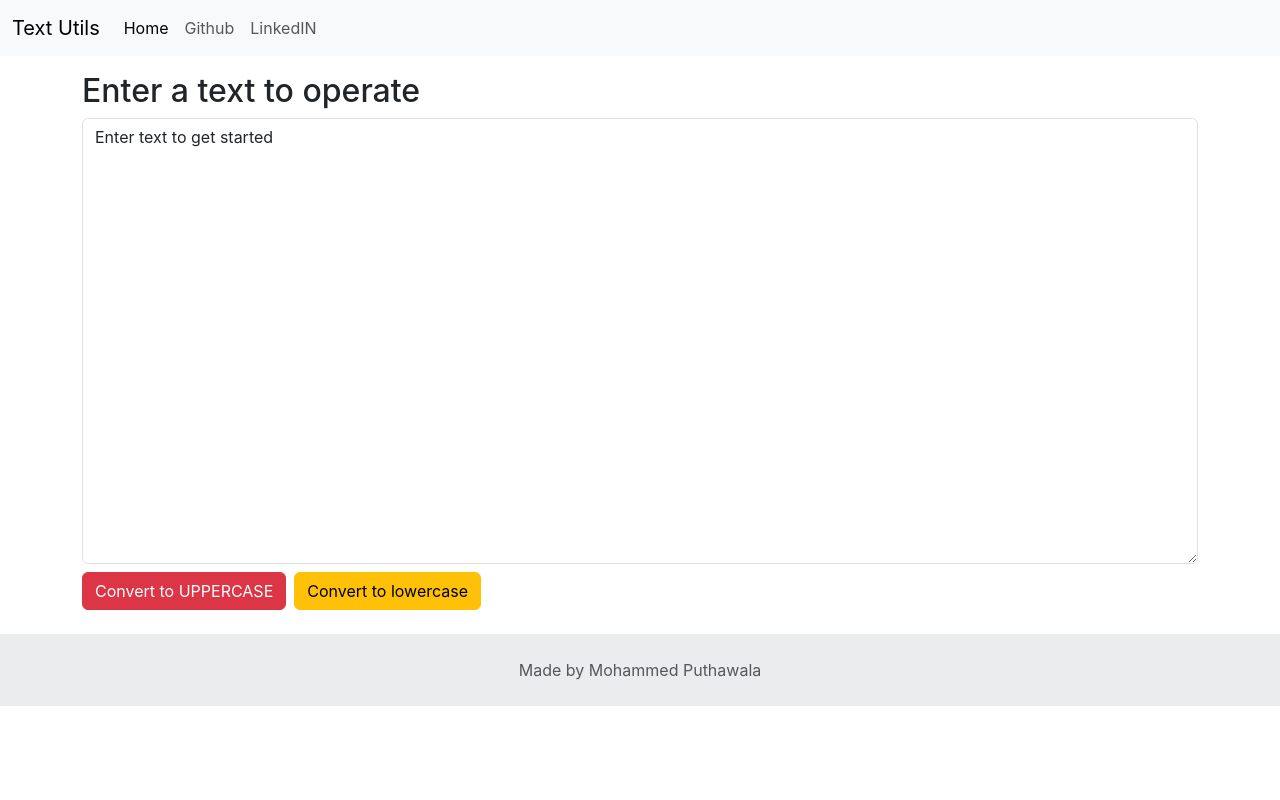
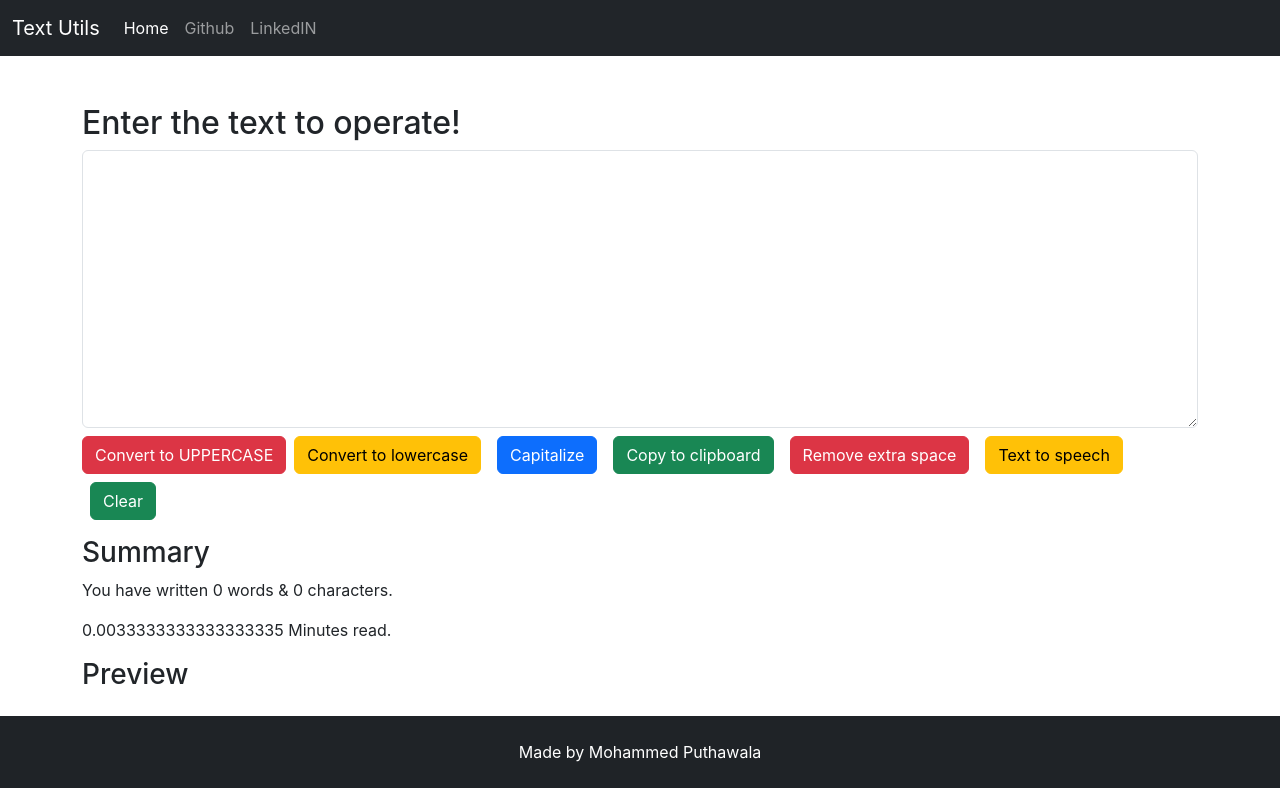
Before and after one commit to Ntrv3390/react-text-utils, a React (Create React App) app: page / in a window 1280 px wide. Built offline with nearby package versions, Linux system fonts and the light colour scheme.

Commit message:
Major changes and new functions added

```diff
--- a/package.json
+++ b/package.json
@@ -9,6 +9,7 @@
     "bootstrap": "^5.3.0",
     "react": "^18.2.0",
     "react-dom": "^18.2.0",
+    "react-router-dom": "^6.14.1",
     "react-scripts": "5.0.1",
     "web-vitals": "^2.1.4"
   },
--- a/src/App.js
+++ b/src/App.js
@@ -2,12 +2,20 @@ import './App.css';
 import { Navbar } from './modules/Navbar';
 import { Textform } from './modules/Textform';
 import { Footer } from './modules/Footer';
+import {BrowserRouter as Router,
+  Routes,
+  Route
+} from 'react-router-dom';
 
 function App() {
   return (
     <>
       <Navbar title="Text Utils"/>
-      <Textform heading="Enter a text to operate"/>
+      <Router>
+        <Routes>
+          <Route exact path="/" element={<Textform heading="Enter the text to operate!"/>}></Route>
+        </Routes>
+      </Router>
       <Footer name="Mohammed Puthawala"/>
     </>
   );
--- a/src/modules/Footer.js
+++ b/src/modules/Footer.js
@@ -4,9 +4,10 @@ import PropTypes from 'prop-types';
 export const Footer = (props) => {
     const copyrightStyle = {
         backgroundColor: 'rgba(0,0,0,0.05)',
+        color:'#fff'
     }
   return (
-<footer className="mt-4 text-center text-lg-start bg-light text-muted">
+<footer className="mt-4 text-center text-lg-start bg-dark text-muted">
   <div className="text-center p-4" style={copyrightStyle}>
     Made by {props.name}
   </div>
--- a/src/modules/Navbar.js
+++ b/src/modules/Navbar.js
@@ -3,7 +3,7 @@ import PropTypes  from 'prop-types';
 
 export const Navbar = (props) => {
   return (
-        <nav className="navbar navbar-expand-lg bg-body-tertiary">
+<nav className="navbar navbar-expand-lg navbar-dark bg-dark">
   <div className="container-fluid">
     <a className="navbar-brand" href="/">{props.title}</a>
     <button className="navbar-toggler" type="button" data-bs-toggle="collapse" data-bs-target="#navbarSupportedContent" aria-controls="navbarSupportedContent" aria-expanded="false" aria-label="Toggle navigation">
--- a/src/modules/Textform.js
+++ b/src/modules/Textform.js
@@ -10,19 +10,56 @@ export const Textform = (props) => {
         let newText = text.toLowerCase();
         setText(newText);
     }
+    const handleCapitalize = () => {
+        const capital = text.toLowerCase();
+        const newT = capital.charAt(0).toUpperCase() + capital.slice(1)
+        setText(newT);
+    }
     const handleChange = (event) => {
         setText(event.target.value);
     }
-    const [text, setText] = useState('Enter text to get started');
+    const handleCopyClipboard = () => {
+        navigator.clipboard.writeText(text);
+        alert("Copied to clipboard");
+    }
+    const handleSpace = () => {
+        let myText = text.split(/[ ]+/);
+        setText(myText.join(" "));
+    }
+    const handleSpeech = () => {
+        const speech = new SpeechSynthesisUtterance();
+        const message = text;
+        speech.lang = 'eng';
+        speech.text = message;
+        window.speechSynthesis.speak(speech);
+    }
+    const handleClear = () => {
+        setText('');
+    }
+    const [text, setText] = useState('');
   return (
-    <div className="container mt-3">
+    <>
+    <div className="container mt-5">
         <h2>{props.heading}</h2>
-        <textarea className="form-control" value={text} rows={18} onChange={handleChange}></textarea>
+        <textarea className="form-control" value={text} rows={11} onChange={handleChange}></textarea>
         <span>
             <button className="btn btn-danger mt-2" onClick={handleUpperCase}>Convert to UPPERCASE</button>
             <button className="btn btn-warning mt-2 mx-2" onClick={handleLowerCase}>Convert to lowercase</button>
+            <button className="btn btn-primary mt-2 mx-2" onClick={handleCapitalize}>Capitalize</button>
+            <button className="btn btn-success mt-2 mx-2" onClick={handleCopyClipboard}>Copy to clipboard</button>
+            <button className="btn btn-danger mt-2 mx-2" onClick={handleSpace}>Remove extra space</button>
+            <button className="btn btn-warning mt-2 mx-2" onClick={handleSpeech}>Text to speech</button>
+            <button className="btn btn-success mt-2 mx-2" onClick={handleClear}>Clear</button>
         </span>
     </div>
+    <div className="container mt-3">
+        <h3>Summary</h3>
+        <p>You have written {text.length===0?0:text.split(" ").length} words & {text.length} characters.</p>
+        <p>{(1/300) * text.split(" ").length} Minutes read.</p>
+        <h3>Preview</h3>
+        <p>{text}</p>
+    </div>
+    </>
   )
 }
 
```
Also changed, not shown: 1 other file (tests, documents, lock files or other folders).
